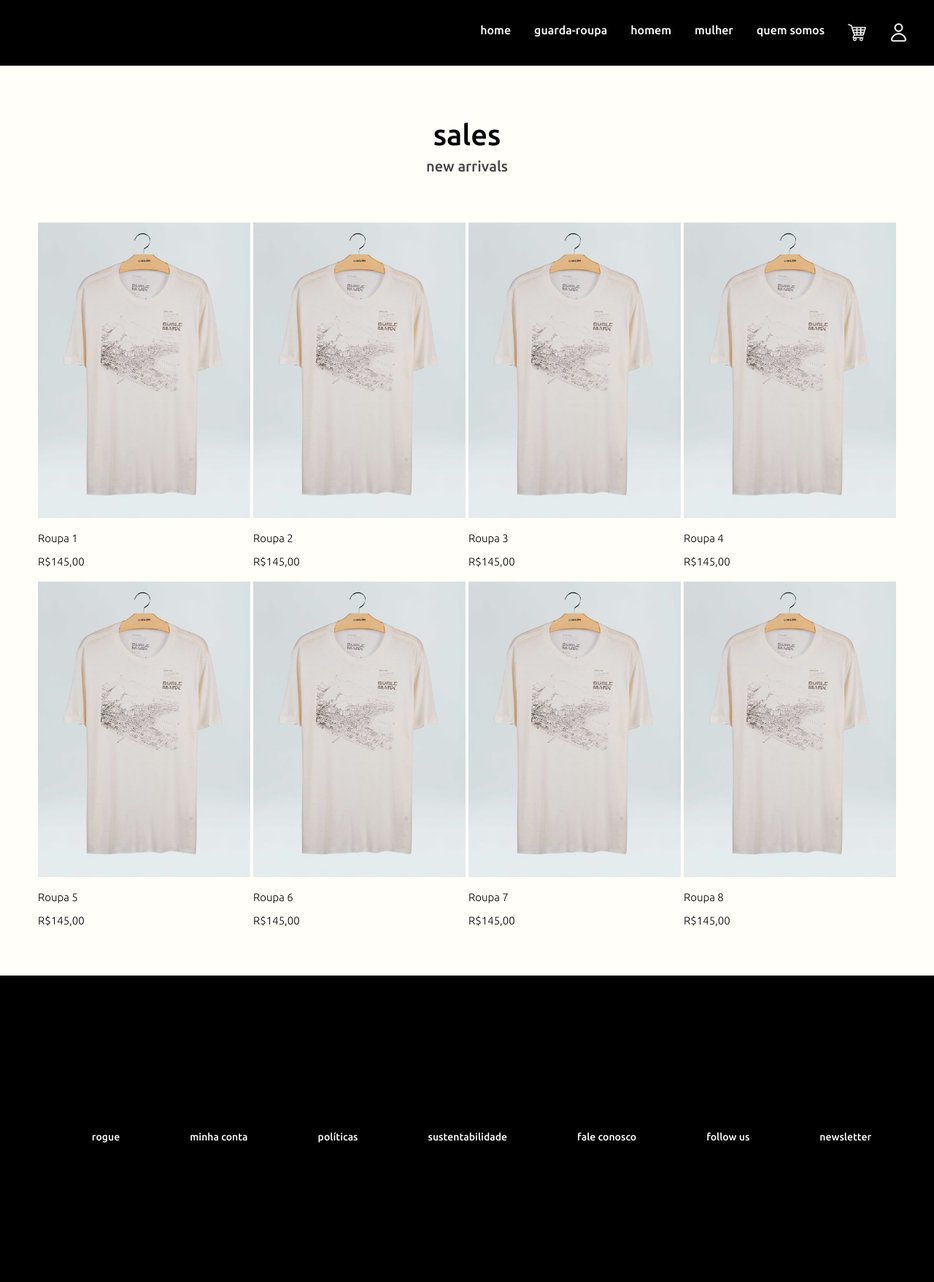
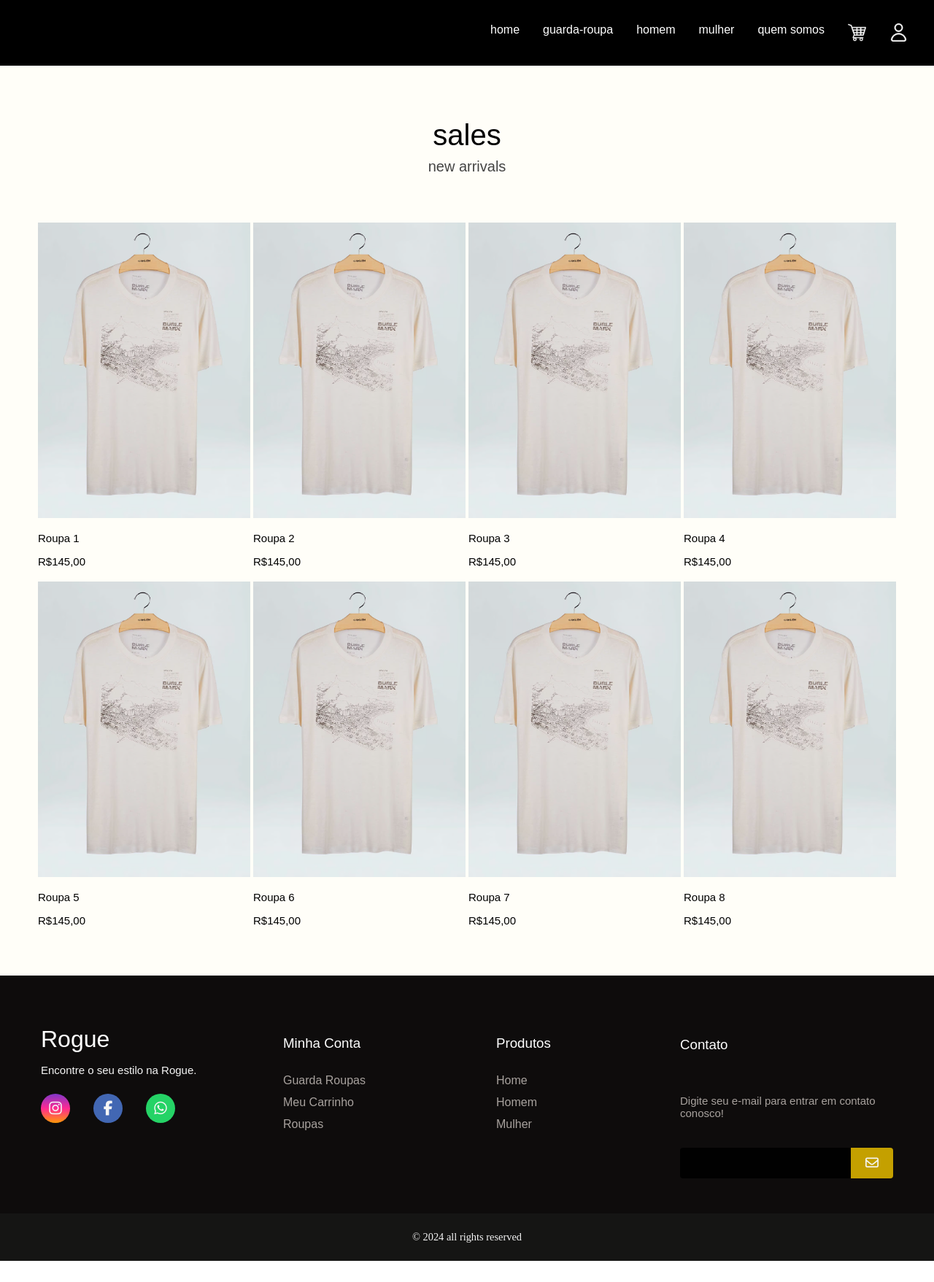
Before and after one commit to flaviojcordeiro/Rogue, a PHP site: page / in a window 1280 px wide. Shown: the whole page at 73% size. After the commit the page ends 1728 px from the top, so only its background shows below. Run offline with PHP 8.4, Linux system fonts and the light colour scheme; some web fonts are replaced.

Commit message:
footer feito
O footer da página index foi feito.

```diff
--- a/index.php
+++ b/index.php
@@ -7,7 +7,7 @@
     <link href="styles.css" rel="stylesheet">
     <link rel="preconnect" href="https://fonts.googleapis.com">
     <link rel="preconnect" href="https://fonts.gstatic.com" crossorigin>
-    <link
+    <link rel="stylesheet" href="https://cdnjs.cloudflare.com/ajax/libs/font-awesome/6.5.2/css/all.min.css"
         href="https://fonts.googleapis.com/css2?family=Ojuju:wght@500&family=Ubuntu:ital,wght@0,300;0,400;0,500;0,700;1,300;1,400;1,500;1,700&display=swap"
         rel="stylesheet">
     <link href="https://fonts.googleapis.com/css2?family=Reddit+Mono:wght@300&display=swap" rel="stylesheet">
@@ -80,14 +80,76 @@
     </section>
 </body>
 <footer>
-    <ul class="titulo-footer">
-        <li class="tituloindex"><a>rogue</a></li>
-        <li class="tituloindex"><a>minha conta</a></li>
-        <li class="tituloindex"><a>políticas</a></li>
-        <li class="tituloindex"><a>sustentabilidade</a></li>
-        <li class="tituloindex"><a>fale conosco</a></li>
-        <li class="tituloindex"><a>follow us</a></li>
-        <li class="tituloindex"><a>newsletter</a></li>
+    <div id="footer_content">
+                <div id="footer_contacts">
+                    <h1 class="rogue-footer">Rogue</h1>
+                    <p>Encontre o seu estilo na Rogue.</p>
+
+                    <div id="footer_social_media">
+                        <a href="#" class="footer-link" id="instagram">
+                            <i class="fa-brands fa-instagram"></i>
+                        </a>
+
+                        <a href="#" class="footer-link" id="facebook">
+                            <i class="fa-brands fa-facebook-f"></i>
+                        </a>
+
+                        <a href="#" class="footer-link" id="whatsapp">
+                            <i class="fa-brands fa-whatsapp"></i>
+                        </a>
+                    </div>
+                </div>
+
+                <ul class="footer-list">
+                    <li>
+                        <h3 class="subtitle-footer">Minha Conta</h3>
+                    </li>
+                    <li>
+                        <a href="#" class="footer-link">Guarda Roupas</a>
+                    </li>
+                    <li>
+                        <a href="#" class="footer-link">Meu Carrinho</a>
+                    </li>
+                    <li>
+                        <a href="#" class="footer-link">Roupas</a>
+                    </li>
+                </ul>
+
+                <ul class="footer-list">
+                    <li>
+                        <h3 class="subtitle-footer">Produtos</h3>
+                    </li>
+                    <li>
+                        <a href="#" class="footer-link">Home</a>
+                    </li>
+                    <li>
+                        <a href="#" class="footer-link">Homem</a>
+                    </li>
+                    <li>
+                        <a href="#" class="footer-link">Mulher</a>
+                    </li>
+                </ul>
+
+                <div id="footer_subscribe">
+                    <h3 class="contatotitulo-footer">Contato</h3>
+
+                    <p>
+                        Digite seu e-mail para entrar em contato conosco!
+                    </p>
+
+                    <div id="input_group">
+                        <input type="email" id="email">
+                        <button>
+                            <i class="fa-regular fa-envelope"></i>
+                        </button>
+                    </div>
+                </div>
+            </div>
+
+            <div id="footer_copyright">
+                &#169
+                2024 all rights reserved
+            </div>
 </footer>
 
 </html>
--- a/styles.css
+++ b/styles.css
@@ -5,7 +5,7 @@ a, h1, h3 {
   font-family: "Ubuntu", sans-serif;
   font-weight: 500;
   font-style: normal;
-  color: black;
+  color: rgb(0, 0, 0);
 }
 
 p {
@@ -88,23 +88,167 @@ body {
 
 /* -=-= FOOTER  =-=- */
 
-footer {
-  background-color: black;
-  height: 400px;
-  padding-top: 20px;
+:root {
+  --color-neutral-0: #000000ea;
+  --color-neutral-10: #0e0c0c;
+  --color-neutral-30: #a8a29e;
+  --color-neutral-40: #f5f5f5;
+
 }
 
-footer ul {
-  justify-content: center;
-  display: flex;
+footer {
+  width: 100%;
+  color: var(--color-neutral-40);
 }
 
-footer a {
-  padding: 3rem;
-  font-size: 14px;
+.footer-link {
+  text-decoration: none;
 }
 
-footer ul li a {
+#footer_content {
+  background-color: var(--color-neutral-10);
+  display: grid;
+  grid-template-columns: repeat(4, 1fr);
+  padding: 3rem 3.5rem;
+}
+
+#footer_contacts h1 {
+  margin-bottom: 0.75rem;
+}
+
+#footer_social_media {
+  display: flex;
+  gap: 2rem;
+  margin-top: 1.5rem;
+}
+
+#footer_social_media .footer-link {
+  display: flex;
+  align-items: center;
+  justify-content: center;
+  height: 2.5rem;
+  width: 2.5rem;
+  color: var(--color-neutral-40);
+  border-radius: 50%;
+  transition: all 0.4s;
+}
+
+#footer_social_media .footer-link i {
+  font-size: 1.25rem;
+}
+
+#footer_social_media .footer-link:hover {
+  opacity: 0.8;
+}
+
+#instagram {
+  background: linear-gradient(#7f37c9, #ff2992, #ff9807);
+}
+
+#facebook {
+  background-color: #4267b3;
+}
+
+#whatsapp {
+  background-color: #25d366;
+}
+
+.footer-list {
+  display: flex;
+  flex-direction: column;
+  gap: 0.75rem;
+  list-style: none;
+}
+
+.footer-list .footer-link {
+  color: var(--color-neutral-30);
+  transition: all 0.4s;
+}
+
+.footer-list .footer-link:hover {
+  color: #c4a000;
+}
+
+.rogue-footer {
   color: white;
-  text-decoration: none;
+  font-family: "Ubuntu", sans-serif;
+  font-weight: 500;
+  font-style: normal;
 }
+
+.subtitle-footer {
+  color: white;
+  font-family: "Ubuntu", sans-serif;
+  font-weight: 500;
+  font-style: normal;
+}
+
+.contatotitulo-footer {
+  color: white;
+  font-family: "Ubuntu", sans-serif;
+  font-weight: 500;
+  font-style: normal;
+  margin-top: 36px;
+}
+
+#footer_subscribe {
+  display: flex;
+  flex-direction: column;
+  gap: 1.5rem;
+}
+
+#footer_subscribe p {
+  color: var(--color-neutral-30);
+}
+
+#input_group {
+  display: flex;
+  align-items: center;
+  background-color: var(--color-neutral-0);
+  border-radius: 4px;
+}
+
+#input_group input {
+  all: unset;
+  padding: 0.75rem;
+  width: 100%;
+}
+
+#input_group button {
+  background-color: #c4a000;
+  border: none;
+  color: var(--color-neutral-40);
+  padding: 0px 1.25rem;
+  font-size: 1.125rem;
+  height: 100%;
+  border-radius: 0px 4px 4px 0px;
+  cursor: pointer;
+  transition: all 0.4s;
+}
+
+#input_group button:hover {
+  opacity: 0.8;
+}
+
+#footer_copyright {
+  display: flex;
+  justify-content: center;
+  background-color: var(--color-neutral-0);
+  font-size: 0.9rem;
+  padding: 1.5rem;
+  font-weight: 100;
+}
+
+@media screen and (max-width: 768px) {
+  #footer_content {
+      grid-template-columns: repeat(2, 1fr);
+      gap: 2rem;
+  }
+}
+
+@media screen and (max-width: 426px) {
+  #footer_content {
+      grid-template-columns: repeat(1, 1fr);
+      padding: 3rem 2rem;
+  }
+}
```
